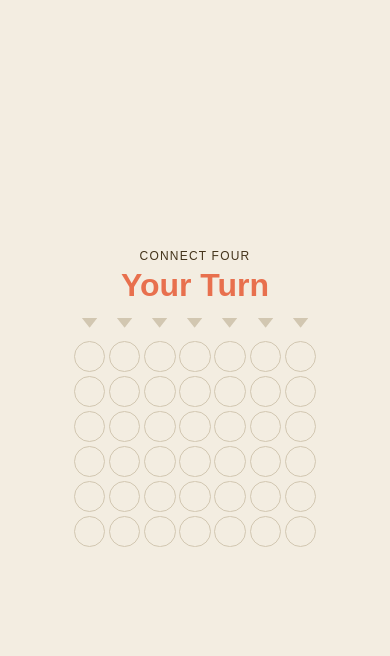
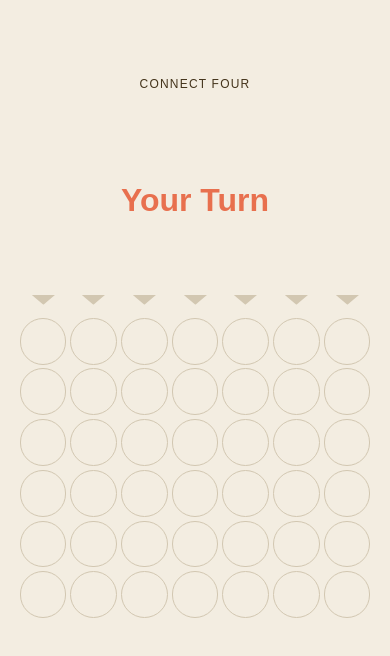
Before and after one commit to lillianlayne/connect-four, a plain HTML site: page index.html in a window 390 px wide. Drawn offline with Linux system fonts and the light colour scheme; a web font is replaced by a local one.

Commit message:
mobile style update

```diff
--- a/css/main.css
+++ b/css/main.css
@@ -80,3 +80,33 @@ button:hover {
     border-color: #89A7CB;
     color: #89A7CB
 }
+
+@media only screen and (max-width: 900px) {
+
+    #board {
+        grid-template-columns: repeat(7, 12vmin);
+        grid-template-rows: repeat(6, 12vmin);
+        gap: 1vmin;
+        margin: 2vmin 0;
+    }
+#board > div {
+    height: 12vmin;
+}
+
+#markers {
+    display: grid;
+    grid-template-columns: repeat(7, 12vmin);
+    gap: 1vmin;
+    margin-top: 1.5vmin;
+  }
+
+  header {
+    position: absolute;
+    top: 10%;
+    left: 50%;
+    transform: translate(-50%, -50%);
+  }
+  h1 {
+    margin-bottom: 20%;;
+  }
+}
```
